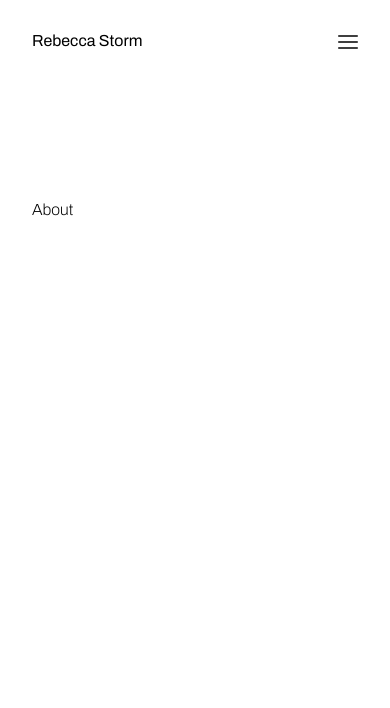
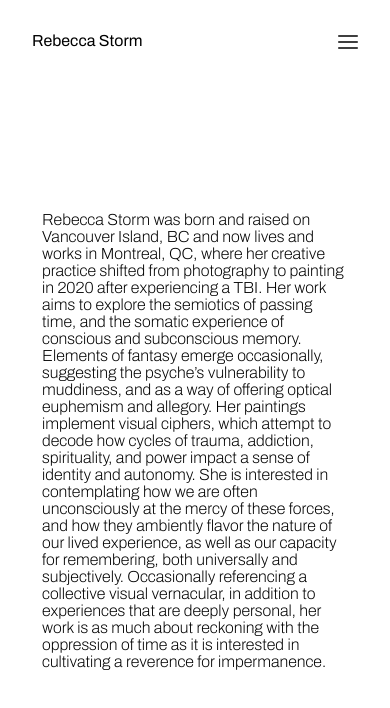
Before and after one commit to Tristan-Giardini/rebecca, a React (Create React App) app in the folder rebecca/: page /about in a window 390 px wide. Shown: the top 708 px of the page. Built offline with nearby package versions, Linux system fonts and the light colour scheme.

Commit message:
feat: about and mobile highlight removed

```diff
--- a/rebecca/src/About.jsx
+++ b/rebecca/src/About.jsx
@@ -1,7 +1,11 @@
 import React from "react";
 
 const About = () => {
-  return <div>About</div>;
+  return <div className="collection-wrapper">
+  <div className="about-text">
+    Rebecca Storm was born and raised on Vancouver Island, BC and now lives and works in Montreal, QC, where her creative practice shifted from photography to painting in 2020 after experiencing a TBI. Her work aims to explore the semiotics of passing time, and the somatic experience of conscious and subconscious memory. Elements of fantasy emerge occasionally, suggesting the psyche’s vulnerability to muddiness, and as a way of offering optical euphemism and allegory. Her paintings implement visual ciphers, which attempt to decode how cycles of trauma, addiction, spirituality, and power impact a sense of identity and autonomy. She is interested in contemplating how we are often unconsciously at the mercy of these forces, and how they ambiently flavor the nature of our lived experience, as well as our capacity for remembering, both universally and subjectively. Occasionally referencing a collective visual vernacular, in addition to experiences that are deeply personal, her work is as much about reckoning with the oppression of time as it is interested in cultivating a reverence for impermanence.
+  </div>
+  </div>
 };
 
 export default About;
--- a/rebecca/src/App.css
+++ b/rebecca/src/App.css
@@ -2,6 +2,7 @@
   font-family: "Archivo", sans-serif;
   font-weight: 200;
   margin: 0px;
+  -webkit-tap-highlight-color: rgba(0, 0, 0, 0);
 }
 
 a {
@@ -127,6 +128,10 @@
   display: flex;
   flex-direction: column;
   gap: 30px;
+  margin: 10px;
+}
+
+.about-text {
   margin: 10px;
 }
 
--- a/rebecca/src/Header.jsx
+++ b/rebecca/src/Header.jsx
@@ -7,8 +7,6 @@
 const Header = () => {
   const [mobileNav, setMobileNav] = useState(false);
   const screenWidth = useSize();
-
-  console.log(screenWidth[0]);
 
   const handleOpen = () => {
     setMobileNav(true);
```
